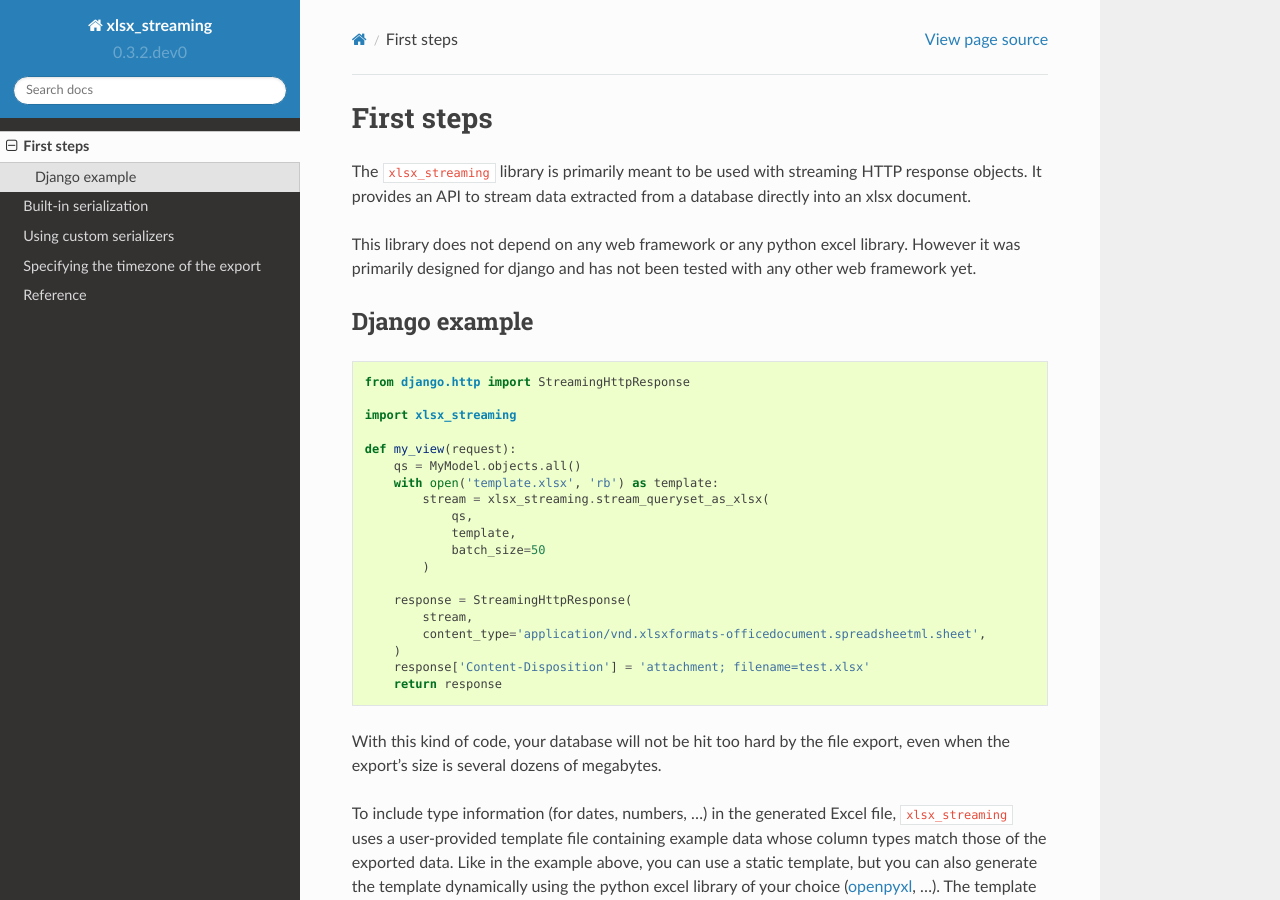
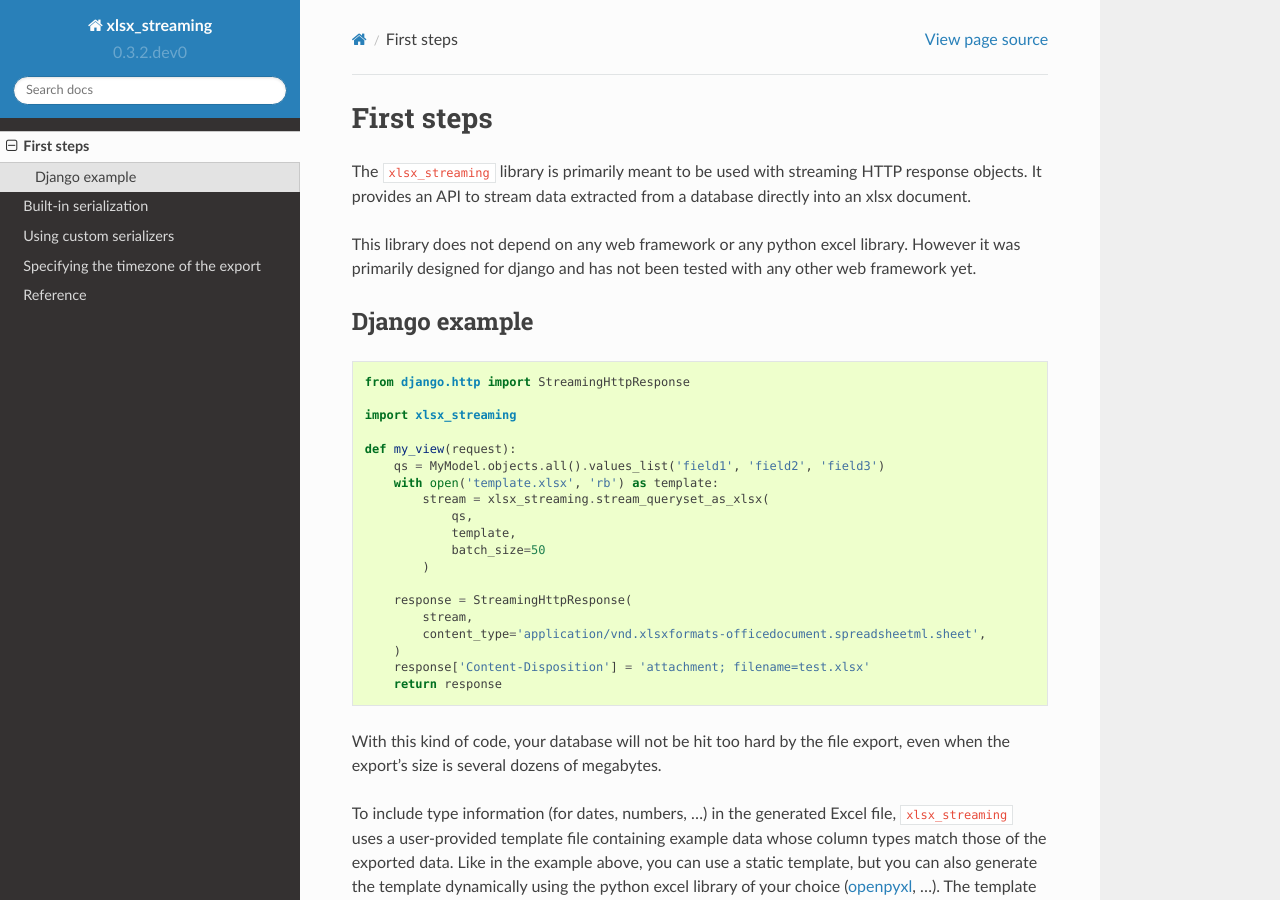
Before and after one commit to Polyconseil/xlsx_streaming, a Sphinx documentation site: the page built from docs/introduction.rst, in a window 1280 px wide and 900 px high. Built offline with Sphinx 7.4.7 and the Read the Docs theme 2.0.0, drawn with Linux system fonts in a browser that asks for light colours.

Commit message:
update doc
closes https://github.com/Polyconseil/xlsx_streaming/issues/3

```diff
--- a/docs/introduction.rst
+++ b/docs/introduction.rst
@@ -17,7 +17,7 @@ Django example
     import xlsx_streaming
 
     def my_view(request):
-        qs = MyModel.objects.all()
+        qs = MyModel.objects.all().values_list('field1', 'field2', 'field3')
         with open('template.xlsx', 'rb') as template:
             stream = xlsx_streaming.stream_queryset_as_xlsx(
                 qs,
```
